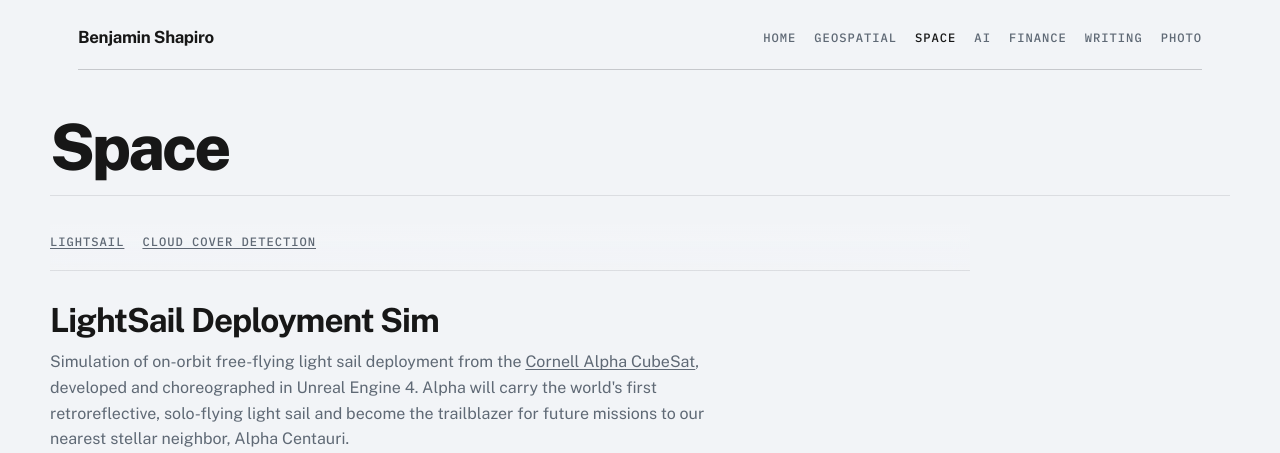
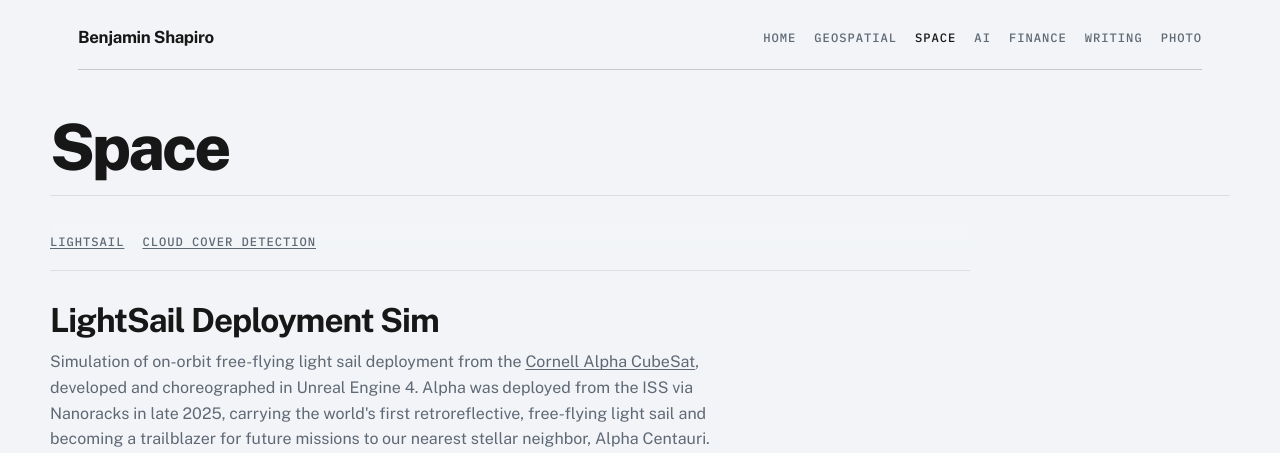
Before and after one commit to benjamin-shapiro/benjamin-shapiro.github.io, a Jekyll site: the page built from _pages/space.md, in a window 1280 px wide, cut to the strip 0-453 px from the top of the page. Built offline with Jekyll 4.4.1, drawn with Linux system fonts in a browser that asks for light colours; some of the changed text lies outside the part shown.

Commit message:
Refine project copy and media layout

```diff
--- a/_pages/space.md
+++ b/_pages/space.md
@@ -14,9 +14,11 @@ title: Space
   <p>
     Simulation of on-orbit free-flying light sail deployment from the
     <a href="https://alphacubesat.cornell.edu/index.html">Cornell Alpha CubeSat</a>, developed and
-    choreographed in Unreal Engine 4. Alpha will carry the world's first retroreflective,
-    solo-flying light sail and become the trailblazer for future missions to our nearest stellar
-    neighbor, Alpha Centauri.
+    choreographed in Unreal Engine 4. Alpha was deployed from the ISS via Nanoracks in late 2025,
+    carrying the world's first retroreflective, free-flying light sail and becoming a trailblazer
+    for future missions to our nearest stellar neighbor, Alpha Centauri. Alpha concluded mission
+    ops in early 2026, with a follow-on in the pipeline at the
+    <a href="https://www.spacecraftresearch.com">Space Systems Design Studio</a>.
   </p>
 
   <a href="https://youtu.be/5sR2MDufFdQ" target="_blank" rel="noopener noreferrer">
@@ -56,8 +58,10 @@ title: Space
     not?).
   </p>
 
-  <img src="/Images/Countdown.png" alt="Countdown Institute logo" loading="lazy" />
-  <img src="/Images/ArdusatLinReg.png" alt="Data output with linear regression best fit" loading="lazy" />
+  <div class="project-image-row">
+    <img src="/Images/Countdown.png" alt="Countdown Institute logo" loading="lazy" />
+    <img src="/Images/ArdusatLinReg.png" alt="Data output with linear regression best fit" loading="lazy" />
+  </div>
 
   <p>
     My teammate and I delivered our findings to the local Miami tech community with the Countdown
--- a/assets/main.scss
+++ b/assets/main.scss
@@ -460,6 +460,19 @@ iframe {
   margin: 1.3rem 0;
 }
 
+.project-image-row {
+  display: grid;
+  grid-template-columns: repeat(2, minmax(0, 300px));
+  justify-content: center;
+  gap: 18px;
+  margin: 1.3rem 0;
+}
+
+.project-section .project-image-row img {
+  width: 100%;
+  margin: 0;
+}
+
 .project-caption {
   margin-top: -0.3rem;
   font-size: 0.95rem;
@@ -585,6 +598,10 @@ iframe {
 }
 
 @media (max-width: 720px) {
+  .project-image-row {
+    gap: 10px;
+  }
+
   .site-main,
   .site-header,
   .site-footer {
```
Also changed, not shown: _pages/geo.md (+1 -1 lines), _pages/home.md (+1 -1 lines).
